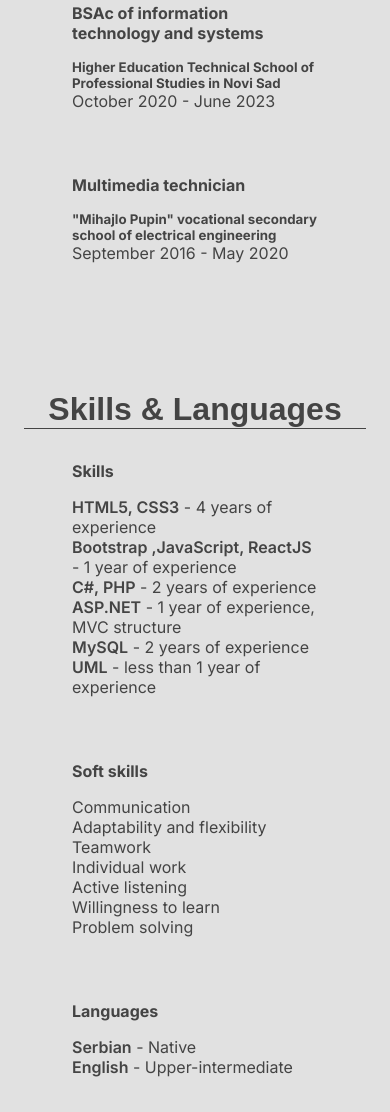
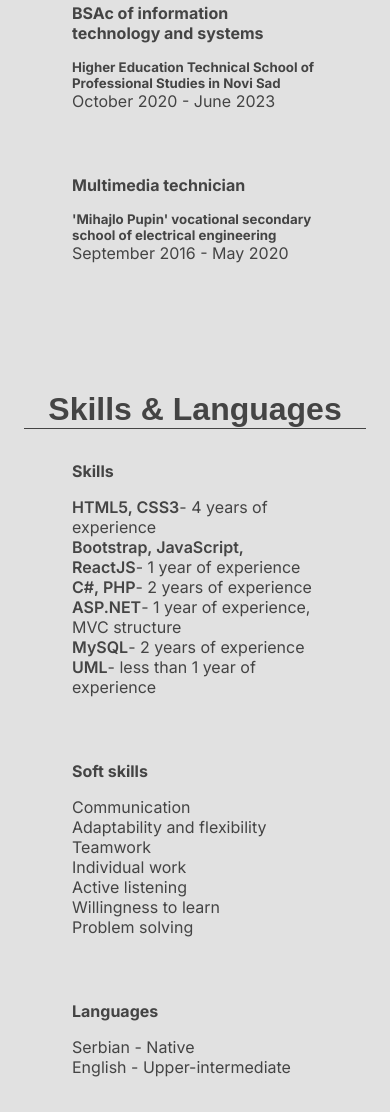
Before and after one commit to tali2705/CV, a plain HTML site: page resume.html in a window 390 px wide. Shown: the part 680-1792 px from the top of the page. Drawn offline with nearby package versions, Linux system fonts and the light colour scheme.

Commit message:
dynamic text injection, added language toggle button and translation for main

```diff
--- /dev/null
+++ b/JS/data.js
@@ -0,0 +1,143 @@
+let lang = {};
+
+async function loadLanguage() {
+  try {
+    const response = await fetch("../languages.json");
+    lang = await response.json();
+    // console.log("PLEASE");
+    const savedLanguage = localStorage.getItem("language") || "en";
+    changeLanguage(savedLanguage);
+  } catch (error) {
+    console.error("There was something wrong with fetching the data :(", error);
+  }
+}
+function changeLanguage(language) {
+  if (lang[language]) {
+    localStorage.setItem("language", language);
+
+    //HOME
+    const btnTxt = document.getElementById("languageToggle");
+    if (btnTxt) btnTxt.textContent = lang[language].btnTXT;
+    const greeting = document.getElementById("greeting");
+    if (greeting) greeting.textContent = lang[language].greeting;
+
+    const introduction = document.getElementById("introduction");
+    if (introduction) introduction.textContent = lang[language].introduction;
+
+    const about = document.getElementById("about");
+    if (about) about.textContent = lang[language].about;
+
+    //RESUME
+    const header1 = document.getElementById("header1");
+    if (header1) header1.textContent = lang[language].resume.header1;
+    const headerEdu = document.getElementById("header-edu");
+    if (headerEdu) headerEdu.textContent = lang[language].resume.headerEdu;
+
+    //cards
+    const arrayEdu = lang[language].resume.education;
+    let cardInfo = document.getElementById("education");
+    if (cardInfo && Array.isArray(arrayEdu)) {
+      cardInfo.innerHTML = "";
+      for (let i = 0; i < arrayEdu.length; i++) {
+        let card = document.createElement("div");
+        card.classList.add("card");
+        card.innerHTML = `
+            <h4>${arrayEdu[i].title}</h4>
+            <h5>${arrayEdu[i].school}</h5>
+            <span>${arrayEdu[i].timeline}</span>
+            <summary>${arrayEdu[i].summary}</summary>
+            `;
+        cardInfo.appendChild(card);
+      }
+    } else {
+      console.error("I couldn't fill out the card!");
+    }
+    //SKILLS AND LANGUAGES
+    const headerSnL = document.getElementById("headerSnL");
+    if (headerSnL) headerSnL.textContent = lang[language].resume.headerSkills;
+    //card skill
+    const headerSkills = document.getElementById("headerSkills");
+    if (headerSkills)
+      headerSkills.textContent = lang[language].resume.headerSkill;
+
+    const skillsArr = lang[language].resume.skills;
+    const exp = lang[language].resume.skillsexp;
+    let skills = document.getElementById("skills");
+    if (skills && Array.isArray(skillsArr) && Array.isArray(exp)) {
+      skills.innerHTML = "";
+      for (let i = 0; i < skillsArr.length && exp.length; i++) {
+        skills.innerHTML += `
+            <li><span class="bolded">${skillsArr[i]}</span>${exp[i]}</li>
+            `;
+      }
+    }
+
+    //soft skills
+    const headerSSkills = document.getElementById("headerSSkill");
+    if (headerSSkills)
+      headerSSkills.textContent = lang[language].resume.headerSSkill;
+
+    const softSkillsArr = lang[language].resume.softSkills;
+    let sSkills = document.getElementById("softSkills");
+    if (sSkills && Array.isArray(softSkillsArr)) {
+      sSkills.innerHTML = "";
+      for (let i = 0; i < softSkillsArr.length; i++) {
+        sSkills.innerHTML += `
+        <li>${softSkillsArr[i]}</li>
+        `;
+      }
+    }
+
+    //languages
+    const headerLanguage = document.getElementById("headerLang");
+    if (headerLanguage)
+      headerLanguage.textContent = lang[language].resume.headerLang;
+    const langArr = lang[language].resume.languages;
+    let langs = document.getElementById("langs");
+    if (langs && Array.isArray(langArr)) {
+      langs.innerHTML = "";
+      for (let i = 0; i < langArr.length; i++) {
+        langs.innerHTML += `
+            <li>${langArr[i]}</li>
+            `;
+      }
+    }
+
+    // PROJECTS
+    const projectHeader = document.getElementById("projectHeader");
+    if (projectHeader)
+      projectHeader.textContent = lang[language].projects.header;
+
+    const arrayProjects = lang[language].projects.project;
+    let cardContent = document.getElementById("projectCards");
+    if (cardContent && Array.isArray(arrayProjects)) {
+      cardContent.innerHTML = "";
+      for (let i = 0; i < arrayProjects.length; i++) {
+        let card = document.createElement("div");
+        card.classList.add("card");
+        card.innerHTML = `
+            <h4>${arrayProjects[i].title}</h4>
+        <span>
+          <a href="${arrayProjects[i].url}"
+            >${arrayProjects[i].url}</a
+            ></span
+            >
+            <summary>${arrayProjects[i].summary}</summary>
+            `;
+        cardContent.appendChild(card);
+      }
+    } else {
+      console.error("I couldn't fill out the card!");
+    }
+  }
+}
+document.addEventListener("DOMContentLoaded", loadLanguage);
+
+const toggleButton = document.getElementById("languageToggle");
+if (toggleButton) {
+  toggleButton.addEventListener("click", () => {
+    const currentLanguage = localStorage.getItem("language");
+    const newLanguage = currentLanguage === "en" ? "rs" : "en";
+    changeLanguage(newLanguage);
+  });
+}
--- /dev/null
+++ b/JS/index.js
@@ -0,0 +1,3 @@
+import { loadLanguage, changeLanguage, lang } from "./data";
+
+changeLanguage()
--- a/SASS/_homepage.scss
+++ b/SASS/_homepage.scss
@@ -12,6 +12,18 @@
   .summary {
     margin: 1rem 0;
   }
+  .btn {
+    margin-top: 1rem;
+    padding: 0.5rem;
+    width: fit-content;
+    border: 2px solid $btnColor;
+    color: $btnColor;
+    transition: all 0.3s ease-in-out;
+    &:hover {
+      color: $bgColor;
+      background-color: $btnColor;
+    }
+  }
 }
 
 .my-image {
@@ -22,7 +34,6 @@
 }
 
 @media (max-width: 845px) {
-
   .home {
     width: 90%;
     margin: 8rem auto;
--- a/languages.json
+++ b/languages.json
@@ -1,11 +1,12 @@
 {
   "en": {
+    "btnTXT":"Switch to Serbian",
     "greeting": "Hello!",
     "introduction": "I'm Natalija Milosavljević, a web developer.",
     "about": "Web Developer Intern excited at the prospect of applying web and developing web applications in a professional setting. Adaptable worker recognized by peers for my effective problem-solving and communication skills. Looking to apply my understanding of Programming Languages and Database Development on real-life projects.",
     "resume": {
       "header1": "Resume",
-      "header-edu": "Education",
+      "headerEdu": "Education",
       "education": [
         {
           "title": "Front-End Developer course",
@@ -26,7 +27,8 @@
           "summary": ""
         }
       ],
-      "header-skill": "Skills & Languages",
+      "headerSkills": "Skills & Languages",
+      "headerSkill": "Skills",
       "skills": [
         "HTML5, CSS3",
         "Bootstrap, JavaScript, ReactJS",
@@ -43,7 +45,8 @@
         "- 2 years of experience",
         "- less than 1 year of experience"
       ],
-      "soft-skills": [
+      "headerSSkill": "Soft skills",
+      "softSkills": [
         "Communication",
         "Adaptability and flexibility",
         "Teamwork",
@@ -52,10 +55,11 @@
         "Willingness to learn",
         "Problem solving"
       ],
+      "headerLang": "Languages",
       "languages": ["Serbian - Native", "English - Upper-intermediate"]
     },
     "projects": {
-      "header1": "Projects",
+      "header": "Projects",
       "project": [
         {
           "title": "F1 web site",
@@ -81,12 +85,13 @@
     }
   },
   "rs": {
+    "btnTXT":"Promeni na engleski",
     "greeting": "Pozdrav!",
     "introduction": "Moje ime je Natalija Milosavljević, ja sam web developer.",
     "about": "Završila sam Visoku tehničku školu strukovnih studija u Novom sadu kao strukovni inženjer informacionih tehnologija i sistema. Imam osnovna znanja iz tehnologija: HTML, CSS, Javascript, C#, PHP i SQL. Zatim nakon toga kurs za Front-End programera koji organizuje Smart School iz Novog Sada, na kom sam dopunila svoje znanje radeći ReactJS. Veoma sam uporna, kolegijalna i prilagodljiva, mogu da radim sama ali sam takođe i timski igrač. Sve nedostatke u znanju nadoknađujem željom za učenjem.",
     "resume": {
       "header1": "CV",
-      "header-edu": "Edukacija",
+      "headerEdu": "Obrazovanje",
       "education": [
         {
           "title": "Kurs Front-end programera",
@@ -106,7 +111,8 @@
           "timeline": "septembar 2016 - maj 2020"
         }
       ],
-      "header-skill": "Veštine",
+      "headerSkills":"Veštine i jezici",
+      "headerSkill": "Veštine",
       "skills": [
         "HTML5, CSS3",
         "Bootstrap, JavaScript, ReactJS",
@@ -123,7 +129,8 @@
         "- 2 godine iskustva",
         "- manje od jedne godine iskustva"
       ],
-      "soft-skills": [
+      "headerSSkill": "Osobine",
+      "softSkills": [
         "Samostalna",
         "Vredna",
         "Uporna",
@@ -132,10 +139,11 @@
         "Timski igrač",
         "Fleksibilna"
       ],
+      "headerLang": "Jezici",
       "languages": ["Srpski - maternji", "Engleski - srednji/napredni"]
     },
     "projects": {
-      "header1": "Projekti",
+      "header": "Projekti",
       "project": [
         {
           "title": "F1 web site",
--- a/resume.html
+++ b/resume.html
@@ -29,81 +29,25 @@
         <li><a href="projects.html">Projects</a></li>
       </ul>
     </nav>
-    <h2>Resume</h2>
+    <h2 id="header1"></h2>
     <section class="resume flex">
-      <h3>Education</h3>
+      <h3 id="header-edu"></h3>
+      <article id="education"></article>
+    </section>
+    <section class="resume flex">
+      <h3 id="headerSnL"></h3>
       <article>
         <div class="card">
-          <h4>Front-End Developer course</h4>
-          <h5>Smart School</h5>
-          <span>December 2023. - June 2024.</span>
-          <summary>
-            Technologies learned throughout the course: HTML5, CSS3, JavaScript,
-            jQuery, AJAX, GIT, ReactJS. Final project was done in team of four,
-            where I was appointed as Team Leader because of my results
-            throughout the whole course in terms of dedication, learning speed
-            and willingness to help other trainees.
-          </summary>
+          <h4 id="headerSkills"></h4>
+          <ul id="skills"></ul>
         </div>
         <div class="card">
-          <h4>BSAc of information technology and systems</h4>
-          <h5>
-            Higher Education Technical School of Professional Studies in Novi
-            Sad
-          </h5>
-          <span>October 2020 - June 2023</span>
-        </div>
-        <div class="card">
-          <h4>Multimedia technician</h4>
-          <h5>
-            "Mihajlo Pupin" vocational secondary school of electrical
-            engineering
-          </h5>
-          <span>September 2016 - May 2020</span>
-        </div>
-      </article>
-    </section>
-    <section class="resume flex">
-      <h3>Skills & Languages</h3>
-      <article>
-        <div class="card">
-          <h4>Skills</h4>
-          <ul>
-            <li>
-              <span class="bolded">HTML5, CSS3</span> - 4 years of experience
-            </li>
-            <li>
-              <span class="bolded">Bootstrap ,JavaScript, ReactJS</span> - 1
-              year of experience
-            </li>
-            <li><span class="bolded">C#, PHP</span> - 2 years of experience</li>
-            <li>
-              <span class="bolded">ASP.NET</span> - 1 year of experience, MVC
-              structure
-            </li>
-            <li><span class="bolded">MySQL</span> - 2 years of experience</li>
-            <li>
-              <span class="bolded">UML</span> - less than 1 year of experience
-            </li>
-          </ul>
+          <h4 id="headerSSkill"></h4>
+          <ul id="softSkills"></ul>
         </div>
         <div class="card skills">
-          <h4>Soft skills</h4>
-          <ul>
-            <li>Communication</li>
-            <li>Adaptability and flexibility</li>
-            <li>Teamwork</li>
-            <li>Individual work</li>
-            <li>Active listening</li>
-            <li>Willingness to learn</li>
-            <li>Problem solving</li>
-          </ul>
-        </div>
-        <div class="card skills">
-          <h4>Languages</h4>
-          <ul>
-            <li><span class="bolded">Serbian</span> - Native</li>
-            <li><span class="bolded">English</span> - Upper-intermediate</li>
+          <h4 id="headerLang"></h4>
+          <ul id="langs">
           </ul>
         </div>
       </article>
@@ -130,5 +74,6 @@
       </div>
     </footer>
     <script type="text/javascript" src="../JS/toggle.js"></script>
+    <script type="text/javascript" src="../JS/data.js"></script>
   </body>
 </html>
```
Also changed, not shown: index.html (+9 -13 lines), projects.html (+3 -30 lines), JS/projects.js (added), JS/resume.js (added), SASS/styles.css, 1 other file.
